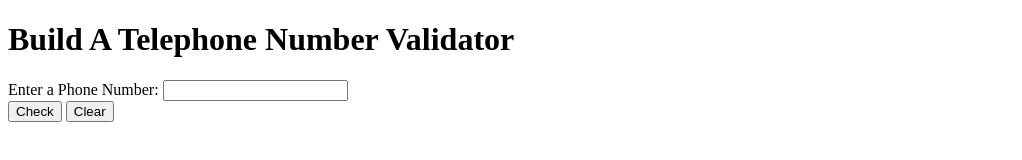
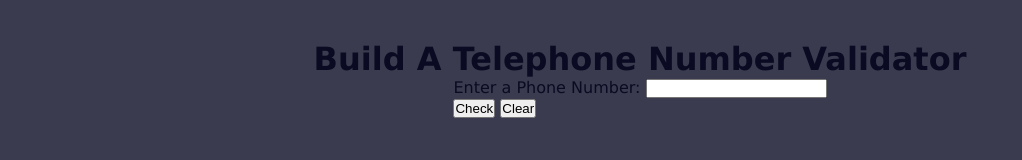
Before and after one commit to humuyar/Build_a_telephone_number_validator, a plain HTML site: page index.html in a window 1280 px wide. Shown: the whole page, without its empty margins (0-1022 px from the left). Drawn offline with Linux system fonts and the light colour scheme.

Commit message:
add a some style in main and body tag also link the css file to html file

```diff
--- a/index.html
+++ b/index.html
@@ -4,6 +4,7 @@
     <meta charset="UTF-8">
     <meta name="viewport" content="width=device-width, initial-scale=1.0">
     <title>Telephone Number Validator</title>
+    <link rel="stylesheet" href="styles.css">
   </head>
   <body>
     <main>
--- a/styles.css
+++ b/styles.css
@@ -1,3 +1,26 @@
-h2 {
-  color: red;
+* {
+  margin: 0;
+  padding: 0;
+  box-sizing: border-box;
 }
+
+:root {
+  --phone-colors: #dfdfe2;
+  --center-text: center;
+  --gray-00: #fff;
+}
+
+body {
+  background-color: #3b3b4f;
+  font-family: Verdana, Geneva, Tahoma, sans-serif;
+  color: #0a0a23;
+}
+
+main {
+  display: flex;
+  flex-wrap: wrap;
+  align-items: center;
+  justify-content: center;
+  flex-direction: column;
+  padding: 40px 10px;
+}
```
